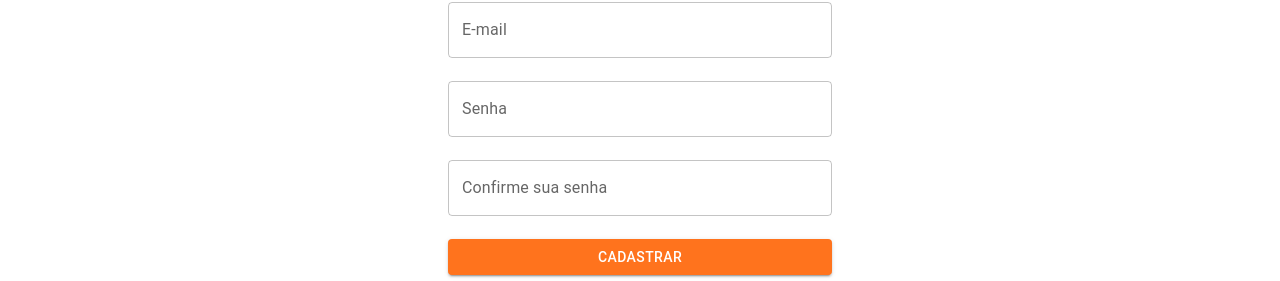
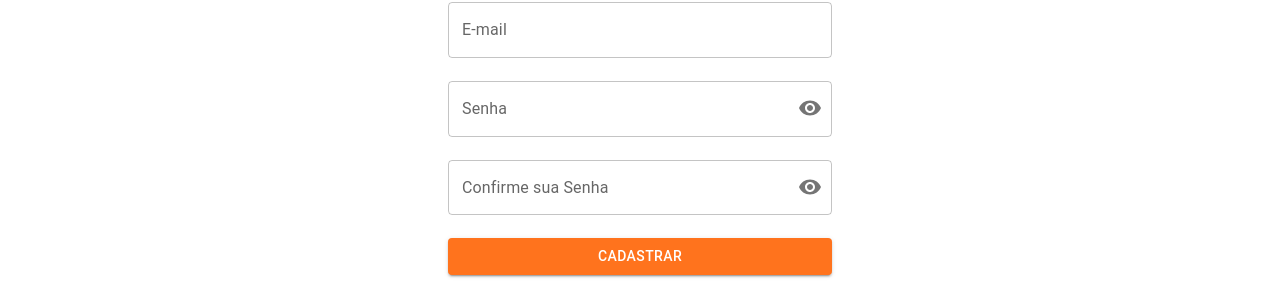
Before and after one commit to ramos-vini/NerdZ_React-JS_Project, a React (Create React App) app: page /registro in a window 1280 px wide. Shown: the part 409-690 px from the top of the page. Built offline with nearby package versions, Linux system fonts and the light colour scheme.

Commit message:
Visibilidade de Senha adc no Login e Registro

```diff
--- a/src/pages/login/login.jsx
+++ b/src/pages/login/login.jsx
@@ -1,13 +1,42 @@
 import './login.css';
 import { TextField, FormControl, Button, Stack } from '@mui/material';
-import {theme, OrangeTextField} from '../../global/muiTheme';
+import { theme, OrangeTextField } from '../../global/muiTheme';
 import LoginIcon from '@mui/icons-material/Login';
 import Header from '../../components/header/Header';
 import Footer from '../../components/footer/Footer';
 
+import * as React from 'react';
+import IconButton from '@mui/material/IconButton';
+import OutlinedInput from '@mui/material/OutlinedInput';
+import InputLabel from '@mui/material/InputLabel';
+import InputAdornment from '@mui/material/InputAdornment';
+import Visibility from '@mui/icons-material/Visibility';
+import VisibilityOff from '@mui/icons-material/VisibilityOff';
+
 export default function Login(params) {
 
-    // TODO: Habilitar alternância de visibilidade da Senha, no Login e no Registro
+    const [values, setValues] = React.useState({
+        amount: '',
+        password: '',
+        weight: '',
+        weightRange: '',
+        showPassword: false,
+    });
+
+    const handleChange = (prop) => (event) => {
+        setValues({ ...values, [prop]: event.target.value });
+    };
+
+    const handleClickShowPassword = () => {
+        setValues({
+            ...values,
+            showPassword: !values.showPassword,
+        });
+    };
+
+    const handleMouseDownPassword = (event) => {
+        event.preventDefault();
+    };
 
     return (
         <>
@@ -15,21 +44,42 @@ export default function Login(params) {
 
             <Stack className='mainDiv'>
 
-            <FormControl sx={{padding: '5%'}} className='form'>
+                <FormControl sx={{ padding: '5%' }} className='form'>
 
-            <LoginIcon className='loginIcon' fontSize='large'></LoginIcon>
+                    <LoginIcon className='loginIcon' fontSize='large'></LoginIcon>
 
-            <h1>Faça seu Login</h1>
+                    <h1>Faça seu Login</h1>
 
-            <TextField className='input' label="E-mail" variant="outlined" type="email" sx={OrangeTextField}/>
+                    <TextField label="E-mail" variant="outlined" type="email" sx={OrangeTextField} />
 
-            <TextField className='input' id="outlined-basic1" label="Senha" variant="outlined" type="password" sx={OrangeTextField}/>
+                    <FormControl variant="outlined" sx={OrangeTextField}>
+                        <InputLabel htmlFor="outlined-adornment-password">Senha</InputLabel>
+                        <OutlinedInput
+                            id="outlined-adornment-password"
+                            type={values.showPassword ? 'text' : 'password'}
+                            value={values.password}
+                            onChange={handleChange('password')}
+                            endAdornment={
+                                <InputAdornment position="end">
+                                    <IconButton
+                                        aria-label="toggle password visibility"
+                                        onClick={handleClickShowPassword}
+                                        onMouseDown={handleMouseDownPassword}
+                                        edge="end"
+                                    >
+                                        {values.showPassword ? <VisibilityOff /> : <Visibility />}
+                                    </IconButton>
+                                </InputAdornment>
+                            }
+                            label="Senha"
+                        />
+                    </FormControl>
 
-            <Button variant="contained" theme={theme} sx={{color: 'white'}}>Entrar</Button>
+                    <Button variant="contained" theme={theme} sx={{ color: 'white' }}>Entrar</Button>
 
-            <p><a href>Esqueci minha senha</a></p>
+                    <p><a href>Esqueci minha senha</a></p>
 
-            </FormControl>
+                </FormControl>
 
             </Stack>
 
--- a/src/pages/registro/Registro.jsx
+++ b/src/pages/registro/Registro.jsx
@@ -1,39 +1,123 @@
 import './registro.css';
 import { TextField, FormControl, Button, Stack } from '@mui/material';
-import {theme, OrangeTextField} from '../../global/muiTheme';
+import { theme, OrangeTextField } from '../../global/muiTheme';
 import VideoLibraryOutlinedIcon from '@mui/icons-material/VideoLibraryOutlined';
 import Header from '../../components/header/Header';
 import Footer from '../../components/footer/Footer';
 
+import * as React from 'react';
+import IconButton from '@mui/material/IconButton';
+import OutlinedInput from '@mui/material/OutlinedInput';
+import InputLabel from '@mui/material/InputLabel';
+import InputAdornment from '@mui/material/InputAdornment';
+import Visibility from '@mui/icons-material/Visibility';
+import VisibilityOff from '@mui/icons-material/VisibilityOff';
 
 export default function Registro(params) {
 
+    const [values, setValues] = React.useState({
+        amount: '',
+        password: '',
+        weight: '',
+        weightRange: '',
+        showPassword: false,
+    });
+
+    const handleChange = (prop) => (event) => {
+        setValues({ ...values, [prop]: event.target.value });
+    };
+
+    const handleClickShowPassword = () => {
+        setValues({
+            ...values,
+            showPassword: !values.showPassword,
+        });
+    };
+
+    const handleMouseDownPassword = (event) => {
+        event.preventDefault();
+    };
+
+    const [values2, setValues2] = React.useState({
+        amount: '',
+        password: '',
+        weight: '',
+        weightRange: '',
+        showPassword: false,
+    });
+
+    const handleChange2 = (prop) => (event) => {
+        setValues2({ ...values2, [prop]: event.target.value });
+    };
+
     return (
         <>
-
-            <Header/>
+            <Header />
 
             <Stack className='mainDiv'>
-            <FormControl sx={{padding: '5%'}} className='form'>
-            <VideoLibraryOutlinedIcon className='videoIcon' fontSize='large'></VideoLibraryOutlinedIcon>
+                <FormControl sx={{ padding: '5%' }} className='form'>
+                    <VideoLibraryOutlinedIcon className='videoIcon' fontSize='large'></VideoLibraryOutlinedIcon>
 
-            <h1>Faça sua matrícula grátis</h1>
+                    <h1>Faça sua matrícula grátis</h1>
 
-            <TextField className='input' label="Nome Completo" variant="outlined" type="text" sx={OrangeTextField}/>
+                    <TextField label="Nome Completo" variant="outlined" type="text" sx={OrangeTextField} />
 
-            <TextField className='input' label="E-mail" variant="outlined" type="email" sx={OrangeTextField}/>
+                    <TextField label="E-mail" variant="outlined" type="email" sx={OrangeTextField} />
 
-            <TextField className='input' id="outlined-basic1" label="Senha" variant="outlined" type="password" sx={OrangeTextField}/>
+                    <FormControl variant="outlined" sx={OrangeTextField}>
+                        <InputLabel htmlFor="outlined-adornment-password">Senha</InputLabel>
+                        <OutlinedInput
+                            id="outlined-adornment-password"
+                            type={values.showPassword ? 'text' : 'password'}
+                            value={values.password}
+                            onChange={handleChange('password')}
+                            endAdornment={
+                                <InputAdornment position="end">
+                                    <IconButton
+                                        aria-label="toggle password visibility"
+                                        onClick={handleClickShowPassword}
+                                        onMouseDown={handleMouseDownPassword}
+                                        edge="end"
+                                    >
+                                        {values.showPassword ? <VisibilityOff /> : <Visibility />}
+                                    </IconButton>
+                                </InputAdornment>
+                            }
+                            label="Senha"
+                        />
+                    </FormControl>
 
-            <TextField className='input' id="outlined-basic2" label="Confirme sua senha" variant="outlined" type="password" sx={OrangeTextField}/>
+                    <FormControl variant="outlined" sx={OrangeTextField}>
+                        <InputLabel htmlFor="outlined-adornment-password-2">Confirme sua Senha</InputLabel>
+                        <OutlinedInput
+                            id="outlined-adornment-password-2"
+                            type={values.showPassword ? 'text' : 'password'}
+                            value={values2.password}
+                            onChange={handleChange2('password')}
+                            endAdornment={
+                                <InputAdornment position="end">
+                                    <IconButton
+                                        aria-label="toggle password visibility"
+                                        onClick={handleClickShowPassword}
+                                        onMouseDown={handleMouseDownPassword}
+                                        edge="end"
+                                    >
+                                        {values.showPassword ? <VisibilityOff /> : <Visibility />}
+                                    </IconButton>
+                                </InputAdornment>
+                            }
+                            label="Confirme sua Senha"
+                        />
+                    </FormControl>
 
-            <Button variant="contained" theme={theme} sx={{color: 'white'}}>Cadastrar</Button>
+                    <Button variant="contained" theme={theme} sx={{ color: 'white' }}>Cadastrar</Button>
 
-            <p>Ao clicar em cadastrar, você declara que leu e concorda com nossos <a href>termos de utilização</a>.</p>
-            </FormControl>
+                    <p>Ao clicar em cadastrar, você declara que leu e concorda com nossos <a href>termos de utilização</a>.</p>
+
+                </FormControl>
             </Stack>
 
-            <Footer/>
+            <Footer />
         </>
     );
 }
```
